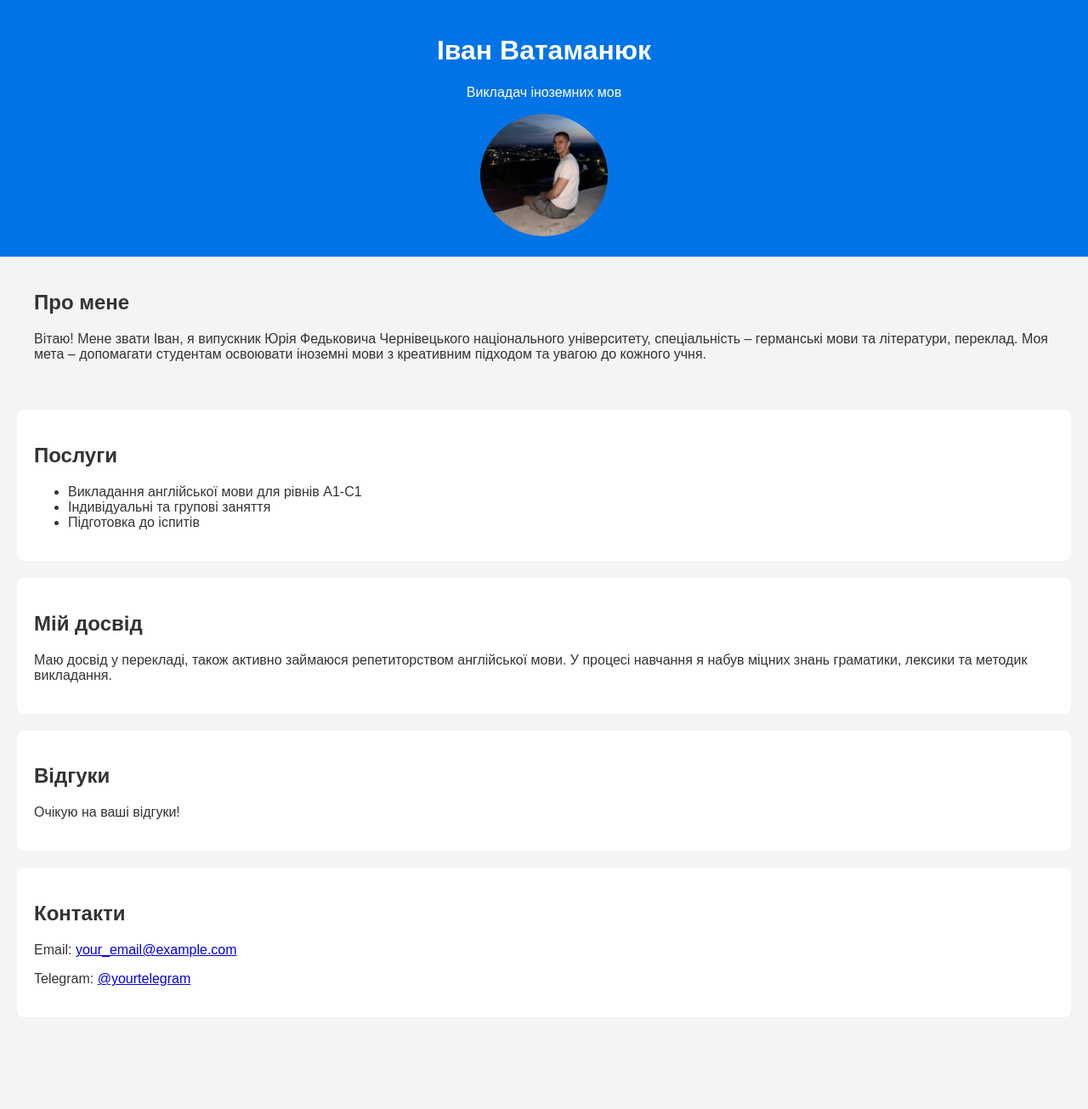
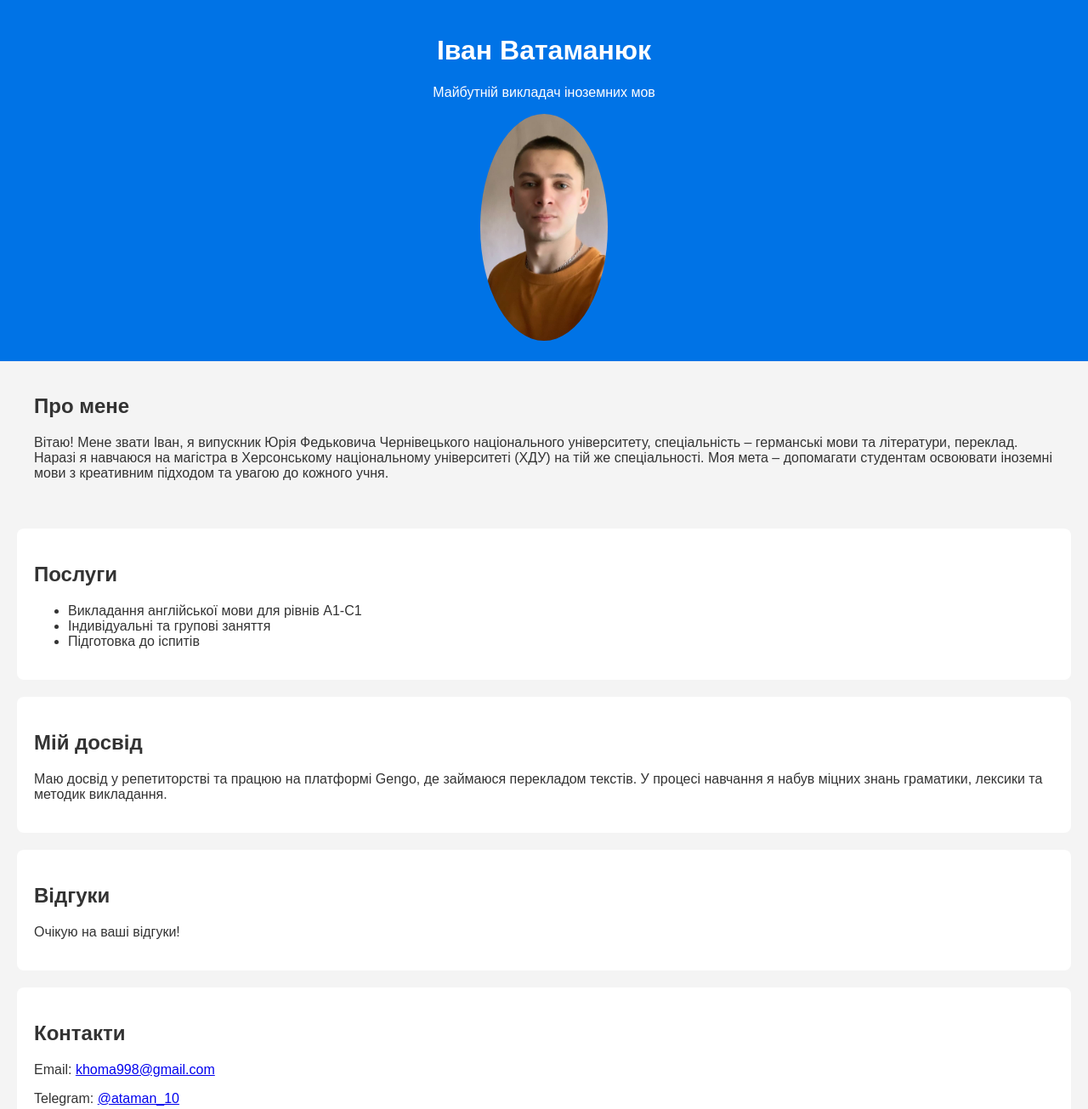
Before and after one commit to ataman98/teacher_website, a plain HTML site: page index.html in a window 1280 px wide. Shown: the whole page at 85% size. Before the commit the page ends 1197 px from the top, so only its background shows below. Drawn offline with Linux system fonts and the light colour scheme.

Commit message:
Update index.html

```diff
--- a/index.html
+++ b/index.html
@@ -3,7 +3,7 @@
 <head>
     <meta charset="UTF-8">
     <meta name="viewport" content="width=device-width, initial-scale=1.0">
-    <meta name="description" content="Профіль викладача іноземних мов Івана Миколайовича Ватаманюка">
+    <meta name="description" content="Профіль викладача іноземних мов Івана Ватаманюка">
     <title>Профіль викладача іноземних мов | Іван Ватаманюк</title>
     <style>
         body {
@@ -39,13 +39,13 @@
 <body>
     <header>
         <h1>Іван Ватаманюк</h1>
-        <p>Викладач іноземних мов</p>
-        <img src="photo_2023-04-11_18-11-50.jpg" alt="Фото Івана Ватаманюка" class="profile-pic">
+        <p>Майбутній викладач іноземних мов</p>
+        <img src="photo_2022-10-11_14-13-25.jpg" alt="Фото Івана" class="profile-pic">
     </header>
 
     <section>
         <h2>Про мене</h2>
-        <p>Вітаю! Мене звати Іван, я випускник Юрія Федьковича Чернівецького національного університету, спеціальність – германські мови та літератури, переклад. Моя мета – допомагати студентам освоювати іноземні мови з креативним підходом та увагою до кожного учня.</p>
+        <p>Вітаю! Мене звати Іван, я випускник Юрія Федьковича Чернівецького національного університету, спеціальність – германські мови та літератури, переклад. Наразі я навчаюся на магістра в Херсонському національному університеті (ХДУ) на тій же спеціальності. Моя мета – допомагати студентам освоювати іноземні мови з креативним підходом та увагою до кожного учня.</p>
     </section>
 
     <section class="services">
@@ -59,7 +59,7 @@
 
     <section class="experience">
         <h2>Мій досвід</h2>
-        <p>Маю досвід у перекладі, також активно займаюся репетиторством англійської мови. У процесі навчання я набув міцних знань граматики, лексики та методик викладання.</p>
+        <p>Маю досвід у репетиторстві та працюю на платформі Gengo, де займаюся перекладом текстів. У процесі навчання я набув міцних знань граматики, лексики та методик викладання.</p>
     </section>
 
     <section class="testimonials">
@@ -69,8 +69,8 @@
 
     <section class="contact">
         <h2>Контакти</h2>
-        <p>Email: <a href="mailto:your_email@example.com">your_email@example.com</a></p>
-        <p>Telegram: <a href="https://t.me/yourtelegram">@yourtelegram</a></p>
+        <p>Email: <a href="mailto:khoma998@gmail.com">khoma998@gmail.com</a></p>
+        <p>Telegram: <a href="https://t.me/ataman_10">@ataman_10</a></p>
     </section>
 
 </body>
```
